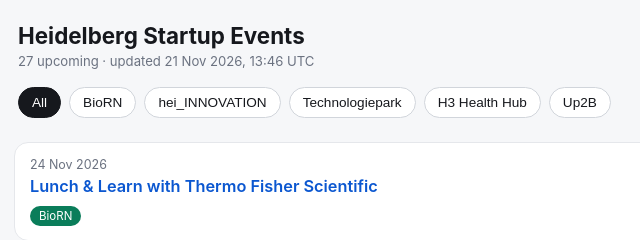
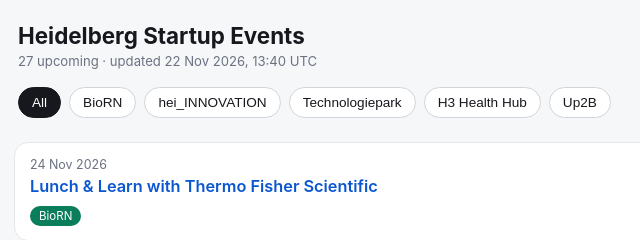
Before and after one commit to bnalbach/news-aggreator, a plain HTML site: page index.html in a window 1280 px wide. Shown: the top 240 px of the page, 0-640 px from the left. Drawn offline with Linux system fonts and the light colour scheme.

Commit message:
Update events 2026-11-22

```diff
--- a/index.html
+++ b/index.html
@@ -50,7 +50,7 @@
 <body>
   <header>
     <h1>Heidelberg Startup Events</h1>
-    <div class="sub">27 upcoming &middot; updated 21 Nov 2026, 13:46 UTC</div>
+    <div class="sub">27 upcoming &middot; updated 22 Nov 2026, 13:40 UTC</div>
   </header>
   <div class="filters">
     <button class="active" onclick="flt(this,'all')">All</button>
```
